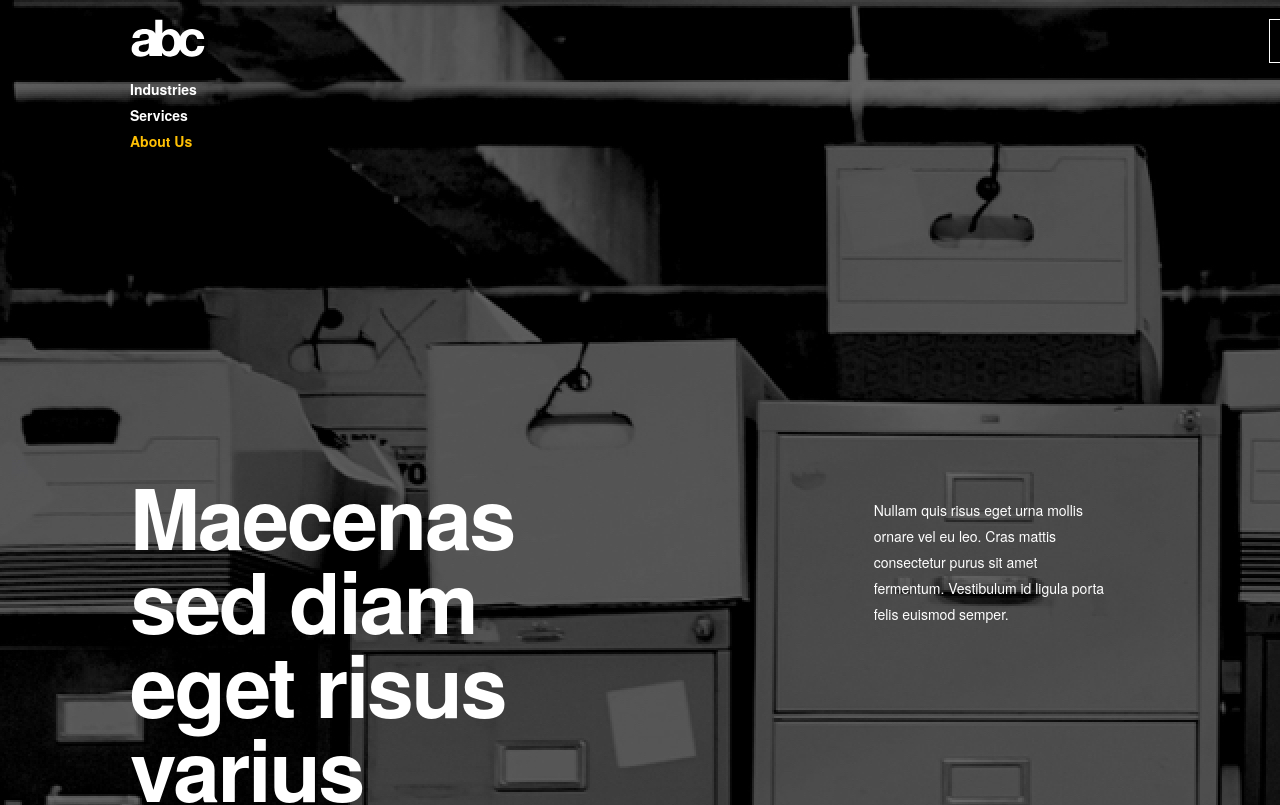
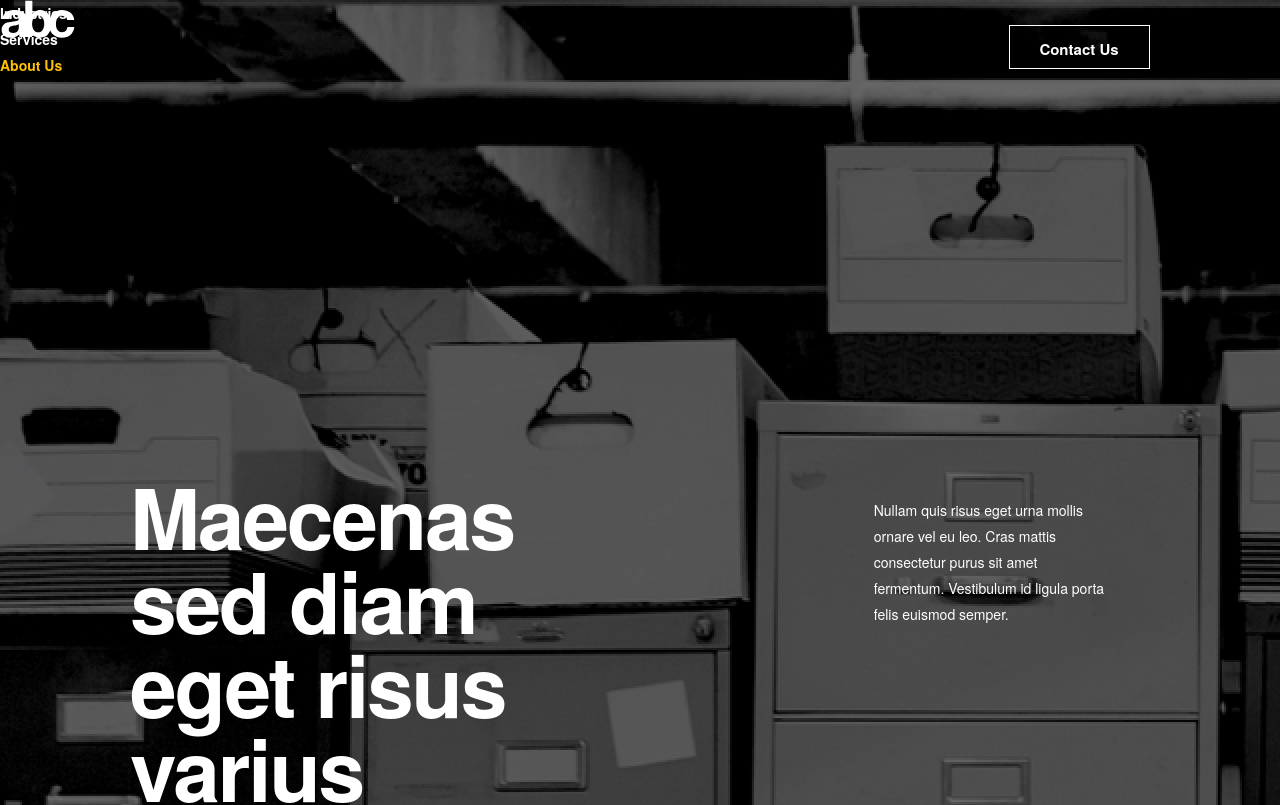
Before and after one commit to IvanGent/bukwild, a React (Create React App) app: page /aboutUs in a window 1280 px wide. Shown: the top 805 px of the page. Built offline with nearby package versions, Linux system fonts and the light colour scheme.

Commit message:
adding measures for contact button

```diff
--- a/src/components/navBar.js
+++ b/src/components/navBar.js
@@ -5,14 +5,15 @@ const NavBarStyle = {
     position: 'absolute',
     minWidth: '100vw',
     maxWidth: '1440px',
-    padding: '0 8.125rem',
+    // padding: '0 8.125rem',
     // margin: '1.179rem 8.125rem 0 8.125rem',
-    marginTop: '1.179rem',
-    display: 'flex',
-    justifyContent: 'space-between'
+    // marginTop: '1.179rem',
+    // display: 'flex',
+    // justifyContent: 'space-between'
 }
 
 const imageStyle = {
+    position: 'absolute',
     width: '4.728rem',
     height: '2.363rem',
     marginBottom: '0.958rem',
@@ -20,6 +21,7 @@ const imageStyle = {
 }
 
 const ContactButton = {
+    position: 'absolute',
     width: '8.625rem',
     height: '1.125rem',
     padding: '0.75rem 0.063rem 0.75rem 0',
@@ -33,6 +35,8 @@ const ContactButton = {
     letterSpacing: 'normal',
     textAlign: 'center',
     color: 'white',
+    right: '8.125rem',
+    top: '1.563rem',
 }
 
 function NavBar() {
```
